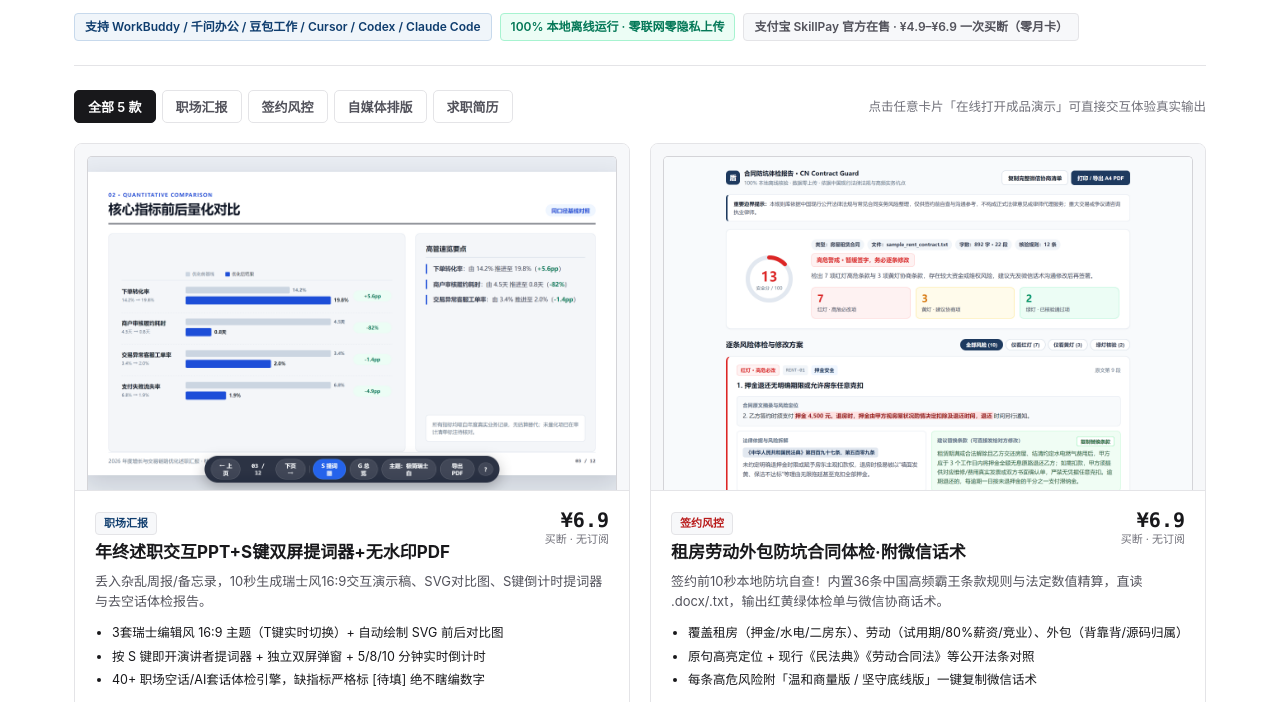
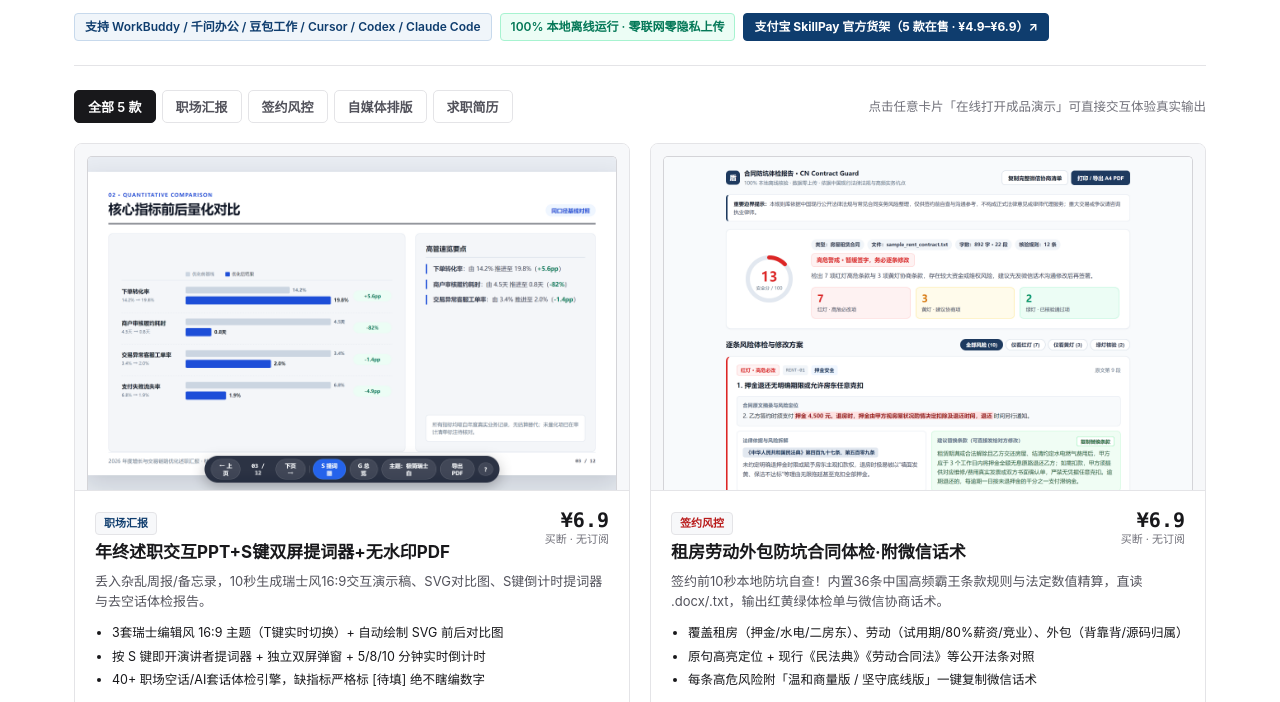
Before and after one commit to LHorTL/office-skill-kit, a plain HTML site: page index.html in a window 1280 px wide. Shown: the part 113-815 px from the top of the page. Drawn offline with Linux system fonts and the light colour scheme.

Commit message:
feat: link live Alipay SkillPay public shelf office-skill-kit

```diff
--- a/index.html
+++ b/index.html
@@ -418,7 +418,7 @@
       <div class="trust-strip">
         <span class="badge agent">支持 WorkBuddy / 千问办公 / 豆包工作 / Cursor / Codex / Claude Code</span>
         <span class="badge privacy">100% 本地离线运行 · 零联网零隐私上传</span>
-        <span class="badge">支付宝 SkillPay 官方在售 · ¥4.9–¥6.9 一次买断（零月卡）</span>
+        <a class="badge" href="https://skillpay.alipay.com/public/office-skill-kit" target="_blank" rel="noopener noreferrer" style="background:var(--accent);color:#fff;border-color:var(--accent);font-weight:700;">支付宝 SkillPay 官方货架（5 款在售 · ¥4.9–¥6.9）↗</a>
       </div>
     </header>
 
```
